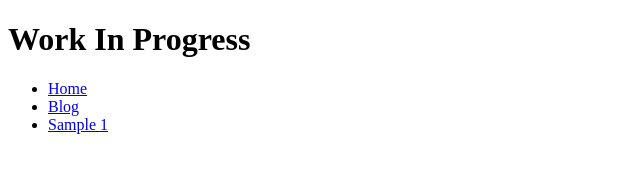
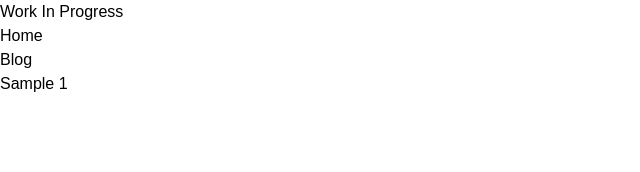
Before and after one commit to sujeet-pro/v3.sujeet.pro, an Astro site: page / in a window 1280 px wide. Shown: the whole page, without its empty margins (0-640 px from the left). Built offline with nearby package versions, Linux system fonts and the light colour scheme; Astro itself is replaced by a stand-in of ours; a web font is replaced by a local one.

Commit message:
chore: configured tailwind and fonts

```diff
--- a/astro.config.mjs
+++ b/astro.config.mjs
@@ -4,10 +4,12 @@
 import sitemap from "@astrojs/sitemap";
 import { SITE_CANONICAL_ORIGIN } from "./src/constants";
 
+import tailwind from "@astrojs/tailwind";
+
 // https://astro.build/config
 export default defineConfig({
   site: SITE_CANONICAL_ORIGIN,
-  integrations: [sitemap()],
+  integrations: [sitemap(), tailwind()],
 
   prefetch: {
     prefetchAll: true,
--- a/package.json
+++ b/package.json
@@ -13,7 +13,10 @@
     "@astrojs/check": "^0.9.4",
     "@astrojs/rss": "^4.0.9",
     "@astrojs/sitemap": "^3.2.1",
+    "@astrojs/tailwind": "^5.1.2",
+    "@fontsource-variable/open-sans": "^5.1.0",
     "astro": "^5.0.0-beta.8",
+    "tailwindcss": "^3.4.15",
     "typescript": "^5.6.3"
   },
   "devDependencies": {
--- a/src/components/base-head.astro
+++ b/src/components/base-head.astro
@@ -1,6 +1,10 @@
 ---
 import { SITE_TITLE } from "../constants";
 import { SITE_CANONICAL_ORIGIN, SITE_CANONICAL_PATH } from "../constants";
+// https://fontsource.org/docs/getting-started/preload
+import "@fontsource-variable/open-sans";
+import openSansWoff2 from "@fontsource-variable/open-sans/files/open-sans-latin-wght-normal.woff2?url";
+
 import "../styles/global.css";
 
 type Props = {
@@ -26,8 +30,7 @@
 <meta name="generator" content={Astro.generator} />
 
 <!-- Font preloads -->
-<link rel="preload" href="/fonts/atkinson-regular.woff" as="font" type="font/woff" crossorigin />
-<link rel="preload" href="/fonts/atkinson-bold.woff" as="font" type="font/woff" crossorigin />
+<link rel="preload" as="font" type="font/woff2" href={openSansWoff2} crossorigin="anonymous" />
 
 <!-- Canonical URL -->
 <link rel="canonical" href={canonicalURL} />
--- a/src/styles/global.css
+++ b/src/styles/global.css
@@ -0,0 +1,3 @@
+body {
+  font-family: "Open Sans Variable", sans-serif;
+}
--- /dev/null
+++ b/tailwind.config.mjs
@@ -0,0 +1,8 @@
+/** @type {import('tailwindcss').Config} */
+export default {
+  content: ["./src/**/*.{astro,html,js,jsx,md,mdx,svelte,ts,tsx,vue}"],
+  theme: {
+    extend: {},
+  },
+  plugins: [],
+};
```
Also changed, not shown: README.md, 1 other file.
